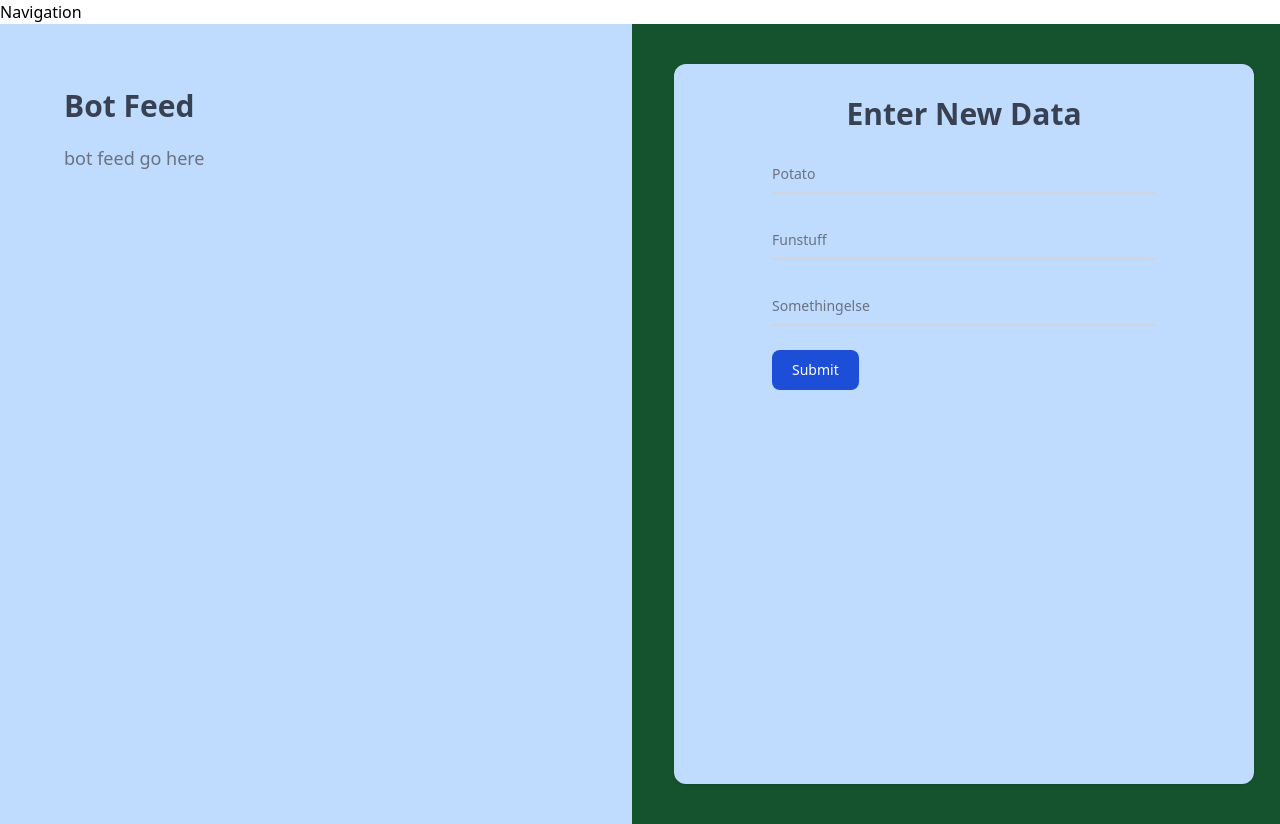
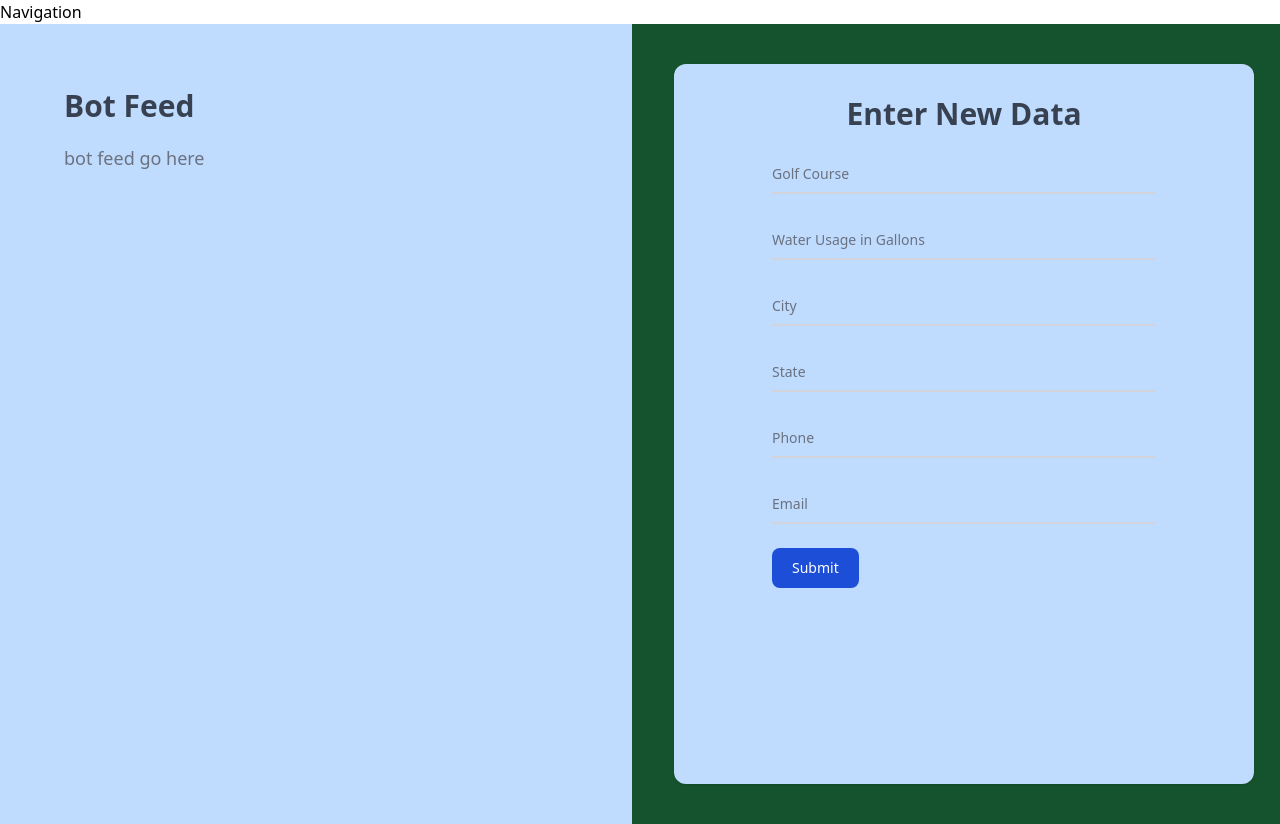
Before and after one commit to AndreaRose92/WaterUsageBot, a React (Create React App) app in the folder client/: page / in a window 1280 px wide. Built offline with nearby package versions, Linux system fonts and the light colour scheme.

Commit message:
submission form working

```diff
--- a/client/src/components/home/form/Form.jsx
+++ b/client/src/components/home/form/Form.jsx
@@ -2,9 +2,12 @@ import React, { useState } from 'react'
 
 const Form = () => {
   const [formData, setFormData] = useState({
-    potato: '',
-    funstuff: '',
-    somethingelse: ''
+    name: '',
+    waterUsage: '',
+    cityName: '',
+    cityState: '',
+    phone: '',
+    email: ''
   })
 
   const handleChange = (e) => {
@@ -18,36 +21,58 @@ const Form = () => {
   const handleSubmit = (e) => {
     e.preventDefault()
 
-    // fetch('--enter API endpoint here--', {
-    //   method: 'POST',
-    //   headers: {
-    //     'Content-Type': "application/json"
-    //   },
-    //   body: JSON.stringify(formData)
-    // })
+    fetch('/golf_courses', {
+      method: 'POST',
+      headers: {
+        'Content-Type': "application/json"
+      },
+      body: JSON.stringify({
+        name: formData.name,
+        water_usage: formData.waterUsage,
+        city_name: formData.cityName,
+        city_state: formData.cityState,
+        phone: formData.phone,
+        email: formData.email
+      })
+    })
 
     console.log('I sent your data someplace!')
     e.target.reset()
     setFormData({
-      potato: '',
-      funstuff: '',
-      somethingelse: ''
+      name: '',
+      waterUsage: '',
+      cityName: '',
+      cityState: '',
+      phone: '',
+      email: ''
     })
   }
 
   return (
     <form className='w-96' onSubmit={handleSubmit}>
       <div className="relative z-0 mb-6 w-full group">
-          <input type="text" name="potato" id="potato" className="block py-2.5 px-0 w-full text-sm text-gray-900 bg-transparent border-0 border-b-2 border-gray-300 appearance-none dark:text-white dark:border-gray-600 dark:focus:border-blue-500 focus:outline-none focus:ring-0 focus:border-blue-600 peer" placeholder=" " required onChange={handleChange}/>
-          <label htmlFor="potato" className="peer-focus:font-medium absolute text-sm text-gray-500 dark:text-gray-400 duration-300 transform -translate-y-6 scale-75 top-3 -z-10 origin-[0] peer-focus:left-0 peer-focus:text-blue-600 peer-focus:dark:text-blue-500 peer-placeholder-shown:scale-100 peer-placeholder-shown:translate-y-0 peer-focus:scale-75 peer-focus:-translate-y-6">Potato</label>
+          <input type="text" name="name" id="name" className="block py-2.5 px-0 w-full text-sm text-gray-900 bg-transparent border-0 border-b-2 border-gray-300 appearance-none dark:text-white dark:border-gray-600 dark:focus:border-blue-500 focus:outline-none focus:ring-0 focus:border-blue-600 peer" placeholder=" " required onChange={handleChange}/>
+          <label htmlFor="name" className="peer-focus:font-medium absolute text-sm text-gray-500 dark:text-gray-400 duration-300 transform -translate-y-6 scale-75 top-3 -z-10 origin-[0] peer-focus:left-0 peer-focus:text-blue-600 peer-focus:dark:text-blue-500 peer-placeholder-shown:scale-100 peer-placeholder-shown:translate-y-0 peer-focus:scale-75 peer-focus:-translate-y-6">Golf Course</label>
       </div>
       <div className="relative z-0 mb-6 w-full group">
-          <input type="text" name="funstuff" id="funstuff" className="block py-2.5 px-0 w-full text-sm text-gray-900 bg-transparent border-0 border-b-2 border-gray-300 appearance-none dark:text-white dark:border-gray-600 dark:focus:border-blue-500 focus:outline-none focus:ring-0 focus:border-blue-600 peer" placeholder=" " required onChange={handleChange}/>
-          <label htmlFor="funstuff" className="peer-focus:font-medium absolute text-sm text-gray-500 dark:text-gray-400 duration-300 transform -translate-y-6 scale-75 top-3 -z-10 origin-[0] peer-focus:left-0 peer-focus:text-blue-600 peer-focus:dark:text-blue-500 peer-placeholder-shown:scale-100 peer-placeholder-shown:translate-y-0 peer-focus:scale-75 peer-focus:-translate-y-6">Funstuff</label>
+          <input type="number" name="waterUsage" id="waterUsage" className="block py-2.5 px-0 w-full text-sm text-gray-900 bg-transparent border-0 border-b-2 border-gray-300 appearance-none dark:text-white dark:border-gray-600 dark:focus:border-blue-500 focus:outline-none focus:ring-0 focus:border-blue-600 peer" placeholder=" " required onChange={handleChange}/>
+          <label htmlFor="waterUsage" className="peer-focus:font-medium absolute text-sm text-gray-500 dark:text-gray-400 duration-300 transform -translate-y-6 scale-75 top-3 -z-10 origin-[0] peer-focus:left-0 peer-focus:text-blue-600 peer-focus:dark:text-blue-500 peer-placeholder-shown:scale-100 peer-placeholder-shown:translate-y-0 peer-focus:scale-75 peer-focus:-translate-y-6">Water Usage in Gallons</label>
       </div>
       <div className="relative z-0 mb-6 w-full group">
-          <input type="text" name="somethingelse" id="somethingelse" className="block py-2.5 px-0 w-full text-sm text-gray-900 bg-transparent border-0 border-b-2 border-gray-300 appearance-none dark:text-white dark:border-gray-600 dark:focus:border-blue-500 focus:outline-none focus:ring-0 focus:border-blue-600 peer" placeholder=" " required onChange={handleChange}/>
-          <label htmlFor="somethingelse" className="peer-focus:font-medium absolute text-sm text-gray-500 dark:text-gray-400 duration-300 transform -translate-y-6 scale-75 top-3 -z-10 origin-[0] peer-focus:left-0 peer-focus:text-blue-600 peer-focus:dark:text-blue-500 peer-placeholder-shown:scale-100 peer-placeholder-shown:translate-y-0 peer-focus:scale-75 peer-focus:-translate-y-6">Somethingelse</label>
+          <input type="text" name="cityName" id="cityName" className="block py-2.5 px-0 w-full text-sm text-gray-900 bg-transparent border-0 border-b-2 border-gray-300 appearance-none dark:text-white dark:border-gray-600 dark:focus:border-blue-500 focus:outline-none focus:ring-0 focus:border-blue-600 peer" placeholder=" " required onChange={handleChange}/>
+          <label htmlFor="cityName" className="peer-focus:font-medium absolute text-sm text-gray-500 dark:text-gray-400 duration-300 transform -translate-y-6 scale-75 top-3 -z-10 origin-[0] peer-focus:left-0 peer-focus:text-blue-600 peer-focus:dark:text-blue-500 peer-placeholder-shown:scale-100 peer-placeholder-shown:translate-y-0 peer-focus:scale-75 peer-focus:-translate-y-6">City</label>
+      </div>
+      <div className="relative z-0 mb-6 w-full group">
+          <input type="text" name="cityState" id="cityState" className="block py-2.5 px-0 w-full text-sm text-gray-900 bg-transparent border-0 border-b-2 border-gray-300 appearance-none dark:text-white dark:border-gray-600 dark:focus:border-blue-500 focus:outline-none focus:ring-0 focus:border-blue-600 peer" placeholder=" " required onChange={handleChange}/>
+          <label htmlFor="cityState" className="peer-focus:font-medium absolute text-sm text-gray-500 dark:text-gray-400 duration-300 transform -translate-y-6 scale-75 top-3 -z-10 origin-[0] peer-focus:left-0 peer-focus:text-blue-600 peer-focus:dark:text-blue-500 peer-placeholder-shown:scale-100 peer-placeholder-shown:translate-y-0 peer-focus:scale-75 peer-focus:-translate-y-6">State</label>
+      </div>
+      <div className="relative z-0 mb-6 w-full group">
+          <input type="text" name="phone" id="phone" className="block py-2.5 px-0 w-full text-sm text-gray-900 bg-transparent border-0 border-b-2 border-gray-300 appearance-none dark:text-white dark:border-gray-600 dark:focus:border-blue-500 focus:outline-none focus:ring-0 focus:border-blue-600 peer" placeholder=" " required onChange={handleChange}/>
+          <label htmlFor="phone" className="peer-focus:font-medium absolute text-sm text-gray-500 dark:text-gray-400 duration-300 transform -translate-y-6 scale-75 top-3 -z-10 origin-[0] peer-focus:left-0 peer-focus:text-blue-600 peer-focus:dark:text-blue-500 peer-placeholder-shown:scale-100 peer-placeholder-shown:translate-y-0 peer-focus:scale-75 peer-focus:-translate-y-6">Phone</label>
+      </div>
+      <div className="relative z-0 mb-6 w-full group">
+          <input type="text" name="email" id="email" className="block py-2.5 px-0 w-full text-sm text-gray-900 bg-transparent border-0 border-b-2 border-gray-300 appearance-none dark:text-white dark:border-gray-600 dark:focus:border-blue-500 focus:outline-none focus:ring-0 focus:border-blue-600 peer" placeholder=" " required onChange={handleChange}/>
+          <label htmlFor="email" className="peer-focus:font-medium absolute text-sm text-gray-500 dark:text-gray-400 duration-300 transform -translate-y-6 scale-75 top-3 -z-10 origin-[0] peer-focus:left-0 peer-focus:text-blue-600 peer-focus:dark:text-blue-500 peer-placeholder-shown:scale-100 peer-placeholder-shown:translate-y-0 peer-focus:scale-75 peer-focus:-translate-y-6">Email</label>
       </div>
       <button type="submit" className="text-white bg-blue-700 hover:bg-blue-800 focus:ring-4 focus:outline-none focus:ring-blue-300 font-medium rounded-lg text-sm w-full sm:w-auto px-5 py-2.5 text-center dark:bg-blue-600 dark:hover:bg-blue-700 dark:focus:ring-blue-800">Submit</button>
     </form>
```
Also changed, not shown: 2 other files (tests, documents, lock files or other folders).
